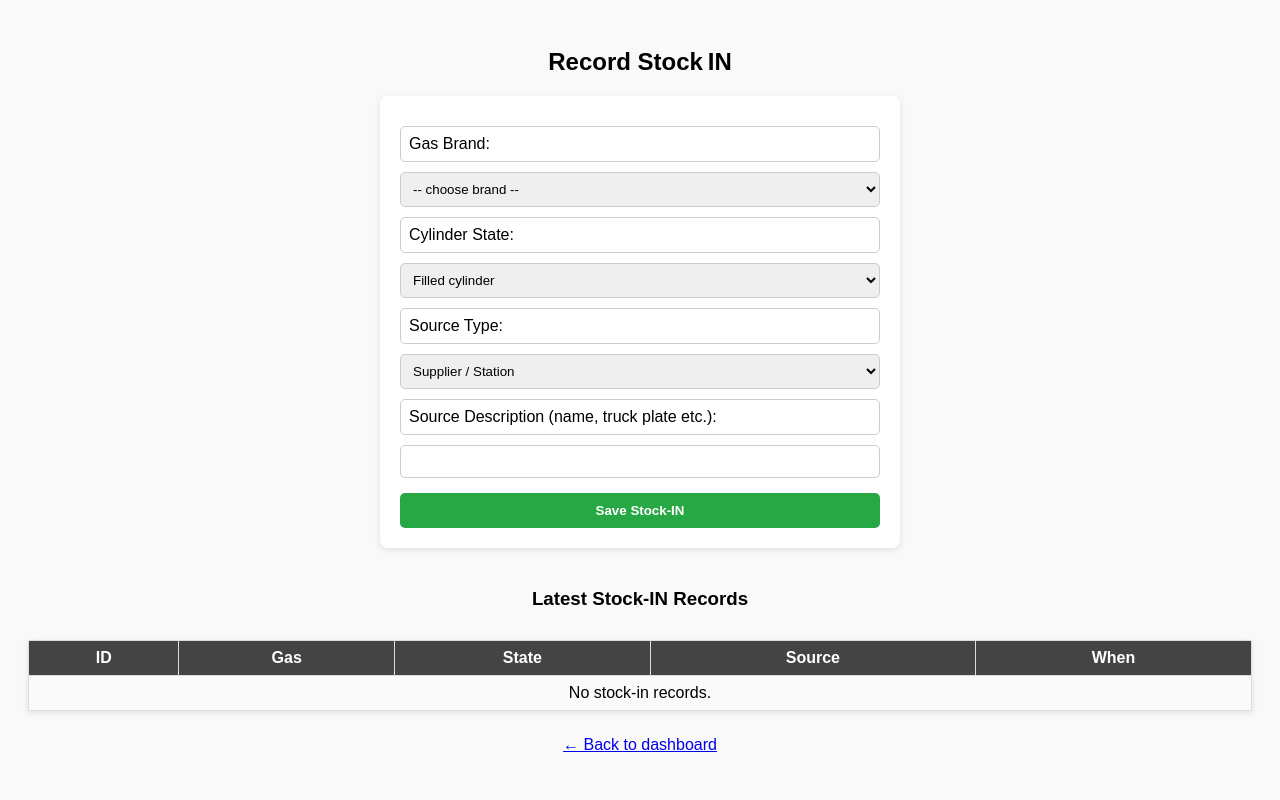
After one commit to nabiswa-cmd/gas-management, a Flask app: page /stock-in in a window 1280 px wide. The commit adds this page. Run offline with Flask 3, Linux system fonts and the light colour scheme; data that the repository does not hold is empty; some libraries are stand-ins or nearby versions.

Commit message:
Add files via upload

```diff
--- a/app.py
+++ b/app.py
@@ -146,38 +146,43 @@ def add_supplier():
             conn.rollback()
             flash(str(e), "error")
     return redirect(url_for('manage_pricing'))
-
 @app.route('/set-price', methods=['POST'])
 def set_price():
     comp_id = int(request.form['company_id'])
     gid_raw = request.form['gas_id']            # 'all_below', 'all_above', or number
     refill  = float(request.form['refill_price'] or 0)
-    full    = float(request.form['full_price']   or 0)
+    full    = float(request.form['full_price']  or 0)
 
     with get_connection() as conn, conn.cursor() as cur:
 
-        # — bulk options —
+        # ───────── bulk update rules ─────────────────────────────
         if gid_raw == "all_below":
+            # brands whose name *does NOT* contain “13”
             cur.execute("""
-                UPDATE company_gas_price
+                UPDATE company_gas_price AS cgp
                    SET refill_price = %s,
                        full_price   = %s,
                        last_updated = NOW()
-                 WHERE company_id = %s
-                   AND gas_id     < 25
+                FROM gas_table g
+               WHERE cgp.company_id = %s
+                 AND cgp.gas_id     = g.gas_id
+                 AND g.gas_name NOT ILIKE '%%13%%'
             """, (refill, full, comp_id))
 
         elif gid_raw == "all_above":
+            # brands whose name *does* contain “13”  (e.g. “Afri 13 kg”)
             cur.execute("""
-                UPDATE company_gas_price
+                UPDATE company_gas_price AS cgp
                    SET refill_price = %s,
                        full_price   = %s,
                        last_updated = NOW()
-                 WHERE company_id = %s
-                   AND gas_id     >= 25
+                FROM gas_table g
+               WHERE cgp.company_id = %s
+                 AND cgp.gas_id     = g.gas_id
+                 AND g.gas_name ILIKE '%%13%%'
             """, (refill, full, comp_id))
 
-        # — single brand —
+        # ───────── single‑brand path (unchanged) ────────────────
         else:
             gid = int(gid_raw)
             cur.execute("""
@@ -194,6 +199,8 @@ def set_price():
 
     flash("Price saved.", "success")
     return redirect(url_for('manage_pricing'))
+# ── show edit form ─────────────────────────────────────────────
+
 
 
 @app.route("/prepaid-list")
@@ -749,45 +756,64 @@ def add_gas_debt():
     return render_template('add_gas_debt.html', gas_id=gas_id, gas_name=gas_name, debt_list=debt_list)
 
 
-@app.route('/add-gas', methods=['GET', 'POST'])
-def add_gas():
-    conn = get_connection()
-    cur = conn.cursor()
-
-    if request.method == 'POST':
-        gas_name = request.form['gas_name'].strip()
-        empty_cylinders = request.form['empty_cylinders']
-        filled_cylinders = request.form['filled_cylinders']
-
-        if not gas_name or empty_cylinders is None or filled_cylinders is None:
-            flash("Please fill all fields.")
-            return redirect(url_for('add_gas'))
-
-        try:
-            empty_cylinders = int(empty_cylinders)
-            filled_cylinders = int(filled_cylinders)
-        except ValueError:
-            flash("Quantity fields must be numbers.")
-            return redirect(url_for('add_gas'))
-
-        # Insert into gas table (adjust table and column names)
+# -----------------------
+#   STOCK  IN   FORM + POST
+# -----------------------
+
+@app.route("/stock-in")
+def stock_in_page():
+    with get_connection() as conn, conn.cursor() as cur:
+        cur.execute("SELECT gas_id, gas_name FROM gas_table ORDER BY gas_name")
+        gases = cur.fetchall()
+
         cur.execute("""
-            INSERT INTO gas_table (gas_name, empty_cylinders, filled_cylinders)
-            VALUES (%s, %s, %s)
-        """, (gas_name, empty_cylinders, filled_cylinders))
-        conn.commit()
-
-        flash(f"Gas '{gas_name}' added successfully.")
-        return redirect(url_for('add_gas'))
-
-    # On GET, show all gases
-    cur.execute("SELECT gas_id, gas_name, empty_cylinders, filled_cylinders FROM gas_table ORDER BY gas_id")
-    gases = cur.fetchall()
-
-    cur.close()
-    conn.close()
-
-    return render_template('gas_form.html', gases=gases)
+            SELECT si.id, g.gas_name, si.cylinder_state,
+                   si.source_type, si.source_value, si.time_in
+            FROM   stock_in si
+            JOIN   gas_table g ON g.gas_id = si.gas_id
+            ORDER  BY si.time_in DESC
+            LIMIT 100
+        """)
+        records = cur.fetchall()
+
+    return render_template("stock_in.html", gases=gases, records=records)
+
+
+@app.post("/add-stock-in")
+def add_stock_in():
+    try:
+        gid   = int(request.form["gas_id"])
+        state = request.form["cylinder_state"]           # 'empty' / 'filled'
+        src_t = request.form["source_type"]              # 'supplier' / …
+        src_v = request.form["source_value"].strip()
+
+        with get_connection() as conn, conn.cursor() as cur:
+
+            # ── 1.  insert stock_in row
+            cur.execute("""
+                INSERT INTO stock_in (gas_id, cylinder_state, source_type, source_value)
+                VALUES (%s,%s,%s,%s)
+            """, (gid, state, src_t, src_v))
+
+            # ── 2.  update stock counts
+            if state == "filled":
+                cur.execute("UPDATE gas_table SET filled_cylinders = filled_cylinders + 1 WHERE gas_id=%s",(gid,))
+            else:
+                cur.execute("UPDATE gas_table SET empty_cylinders  = empty_cylinders  + 1 WHERE gas_id=%s",(gid,))
+
+            # ── 3.  log change
+            note = f"Stock‑IN ({state}) from {src_t}: {src_v}"
+            cur.execute("""
+                INSERT INTO stock_change (gas_id, action, quantity_change, notes)
+                VALUES (%s,'stock_in',1,%s)
+            """, (gid, note))
+
+            conn.commit()
+            flash("Stock‑in recorded ✅","success")
+    except Exception as e:
+        flash(f"Error: {e}","error")
+
+    return redirect(url_for("stock_in_page"))
 
 # --- SALES PAGE AND SUBMISSION ---
 from collections import defaultdict
@@ -1669,28 +1695,18 @@ def delete_kipsongo_gas(id):
 # --- EXTRA PAGES ---
 
 #  GET page
+# app.py  ─────────────────────────────────────────────
 from collections import defaultdict, namedtuple
-from datetime import datetime
+from datetime import datetime, date
+from flask import render_template, flash, redirect, url_for, request
 
 # ───────────────────────────────────────────────
-# GET /refill  – show form + history
-# ───────────────────────────────────────────────
-from collections import defaultdict, namedtuple
-from datetime import datetime
-
-# ───────────────────────────────────────────────
-# GET /refill  – show form + history
-# ───────────────────────────────────────────────
-from collections import defaultdict, namedtuple
-from datetime import datetime
-
-# ───────────────────────────────────────────────
-# GET /refill  – show form + history
+# GET  /refill  – show form + grouped history
 # ───────────────────────────────────────────────
 @app.route('/refill')
 def refill_page():
     with get_connection() as conn, conn.cursor() as cur:
-        # suppliers
+        # ①  suppliers
         cur.execute("""
             SELECT company_id, company_name
             FROM   buying_company
@@ -1701,7 +1717,7 @@ def refill_page():
             for c, n in cur.fetchall()
         ]
 
-        # gas brands   ← now includes Empty / Filled counts
+        # ②  gas brands (with current stock)
         cur.execute("""
             SELECT gas_id, gas_name, empty_cylinders, filled_cylinders
             FROM   gas_table
@@ -1712,50 +1728,61 @@ def refill_page():
             for g, gn, emp, fil in cur.fetchall()
         ]
 
-        # last 150 refill records
+        # ③  last 150 refill rows (newest first)
         cur.execute("""
-            SELECT DATE(r.refill_time)  AS d,
-                   r.refill_time::time   AS t,
-                   bc.company_name,
-                   g.gas_name,
-                   r.quantity,
-                   r.unit_price,
-                   r.total_cost
-            FROM   refill_table r
-            JOIN   buying_company bc ON r.company_id = bc.company_id
-            JOIN   gas_table     g  ON r.gas_id     = g.gas_id
-            ORDER  BY d DESC, r.refill_time DESC
+            SELECT
+                DATE(r.refill_time)        AS d,    -- day bucket
+                r.refill_time::time        AS t,    -- hh:mm:ss
+                bc.company_name,
+                g.gas_name,
+                r.quantity,
+                r.unit_price,
+                r.total_cost
+            FROM   refill_table  r
+            JOIN   buying_company bc ON bc.company_id = r.company_id
+            JOIN   gas_table      g  ON g.gas_id      = r.gas_id
+            ORDER  BY r.refill_time DESC
             LIMIT 150
         """)
         raw = cur.fetchall()
 
-    # ── build day → company → records structure for template
+    # ───────── Build nested structure → history[day][company] = list(records)
     HistoryRec = namedtuple("HistoryRec", "gas qty price total time")
-    day_map = defaultdict(lambda: defaultdict(list))
+    day_map: dict[date, dict[str, list[HistoryRec]]] = defaultdict(
+        lambda: defaultdict(list)
+    )
+
     for d, t, comp, gas, qty, price, total in raw:
-        day_map[d][comp].append(HistoryRec(gas, qty, float(price), float(total), t))
-
-    history = []
-    for d in sorted(day_map.keys(), reverse=True):
+        day_map[d][comp].append(
+            HistoryRec(gas, qty, float(price), float(total), t)
+        )
+
+    # Flatten into list‑of‑dicts for Jinja
+    history: list[dict] = []
+    for d in sorted(day_map.keys(), reverse=True):          # newest day first
         companies_group = []
         for comp in sorted(day_map[d].keys()):
             recs = day_map[d][comp]
             tot_qty  = sum(r.qty   for r in recs)
             tot_cost = sum(r.total for r in recs)
             companies_group.append({
-                "company":   comp,
-                "records":   recs,
-                "total_qty": tot_qty,
+                "company":    comp,
+                "records":    recs,
+                "total_qty":  tot_qty,
                 "total_cost": tot_cost
+            })
+        history.append({
+            "date":      d,
+            "companies": companies_group
         })
-    history.append({"date": d, "companies": companies_group})
 
     return render_template(
         "refill.html",
-        companies=companies,
-        gases=gases,
-        history=history
+        companies = companies,
+        gases     = gases,
+        history   = history
     )
+
 @app.route('/profit')
 def view_profit():
     with get_connection() as conn, conn.cursor() as cur:
@@ -1874,29 +1901,66 @@ def refill():
 
     return render_template("refill.html", gases=gases, companies=companies)
 
-@app.route("/gas-form")
-def gasform():
-    conn = get_connection()          # Call the function to get connection
-    cur = conn.cursor()              # Use cur or cursor consistently
-    cur.execute("SELECT gas_id, gas_name, empty_cylinders, filled_cylinders FROM gas_table ORDER BY gas_id")
-    gases = cur.fetchall()
-    cur.close()
-    conn.close()
-
-    # Assuming you want to render a template 'gas_form.html' with gases data
-    return render_template('gas_form.html', gases=gases)
-
-@app.route("/debug-gases")
-def debug_gases():
-    try:
-        with get_connection() as conn:
-            with conn.cursor() as cur:
-                cur.execute("SELECT * FROM gas_table;")
-                gases = cur.fetchall()
-        return f"Gas table: {gases}"
-    except Exception as e:
-        return f"Error fetching gas table: {e}"
-
+# -----------------------
+#  GAS  –  ADD / UPDATE / DELETE
+# -----------------------
+
+@app.route("/gas-form")                      # ➊ show page
+def gas_form():
+    with get_connection() as conn, conn.cursor() as cur:
+        cur.execute("""
+            SELECT gas_id, gas_name,
+                   empty_cylinders, filled_cylinders,
+                   (empty_cylinders + filled_cylinders) AS total
+            FROM   gas_table
+            ORDER  BY gas_id
+        """)
+        gases = cur.fetchall()
+    return render_template("gas_form.html", gases=gases)
+
+
+@app.post("/add-gas")                       # ➋ insert new brand
+def add_gas():
+    name   = request.form["gas_name"].strip()
+    empty  = int(request.form["empty_cylinders"]  or 0)
+    filled = int(request.form["filled_cylinders"] or 0)
+
+    with get_connection() as conn, conn.cursor() as cur:
+        cur.execute("""
+            INSERT INTO gas_table (gas_name, empty_cylinders, filled_cylinders)
+            VALUES (%s,%s,%s)
+        """, (name, empty, filled))
+        conn.commit()
+    flash("Gas added ✅", "success")
+    return redirect(url_for("gas_form"))
+
+
+@app.post("/update-gas/<int:gid>")          # ➌ update counts / name
+def update_gas(gid):
+    name   = request.form["gas_name"].strip()
+    empty  = int(request.form["empty_cylinders"]  or 0)
+    filled = int(request.form["filled_cylinders"] or 0)
+
+    with get_connection() as conn, conn.cursor() as cur:
+        cur.execute("""
+            UPDATE gas_table
+               SET gas_name = %s,
+                   empty_cylinders  = %s,
+                   filled_cylinders = %s
+             WHERE gas_id = %s
+        """, (name, empty, filled, gid))
+        conn.commit()
+    flash("Gas updated ✅", "success")
+    return redirect(url_for("gas_form"))
+
+
+@app.post("/delete-gas/<int:gid>")          # ➍ delete brand
+def delete_gas(gid):
+    with get_connection() as conn, conn.cursor() as cur:
+        cur.execute("DELETE FROM gas_table WHERE gas_id=%s", (gid,))
+        conn.commit()
+    flash("Gas deleted 🗑️", "success")
+    return redirect(url_for("gas_form"))
 # --- MAIN APP ---
 
 if __name__ == '__main__':
--- a/templates/dashboard.html
+++ b/templates/dashboard.html
@@ -84,6 +84,10 @@
     <form action="/prepaid-list" method="get">
         <button type="submit" class="card-btn"><i class="fas fa-list"></i>Pre‑Pay Records</button>
     </form>
+    <form action="/stock-in" method="get">
+   <button type="submit" class="card-btn"><i class="fas fa-sign-in-alt"></i>Stock IN</button>
+</form>
+
 
     <a href="{{ url_for('view_logs') }}" class="card-btn"><i class="fas fa-history"></i>Stock Logs</a>
 
--- /dev/null
+++ b/templates/stock_in.html
@@ -0,0 +1,79 @@
+<!DOCTYPE html>
+<html>
+<head>
+  <title>Stock‑IN</title>
+  <meta name="viewport" content="width=device-width,initial-scale=1">
+  <style>
+    body{font-family:Arial;padding:20px;background:#f9f9f9}
+    form{max-width:480px;margin:auto;background:#fff;padding:20px;border-radius:8px;
+         box-shadow:0 2px 6px rgba(0,0,0,.1)}
+    label,select,input{display:block;width:100%;margin-top:10px;padding:8px;
+         border:1px solid #ccc;border-radius:5px;box-sizing:border-box}
+    button{margin-top:15px;width:100%;padding:10px;background:#28a745;color:#fff;
+           border:none;border-radius:5px;font-weight:bold}
+    table{width:100%;border-collapse:collapse;margin-top:30px;background:#fff;
+          box-shadow:0 2px 6px rgba(0,0,0,.1)}
+    th,td{padding:8px;border:1px solid #ddd;text-align:center}
+    th{background:#444;color:#fff}
+    tr:nth-child(even){background:#fafafa}
+    .msg{margin:auto;text-align:center}
+  </style>
+</head>
+<body>
+
+<h2 style="text-align:center">Record Stock IN</h2>
+
+{% with messages = get_flashed_messages(with_categories=true) %}
+  {% for cat,msg in messages %}
+     <p class="msg" style="color:{{'red' if cat=='error' else 'green'}}">{{ msg }}</p>
+  {% endfor %}
+{% endwith %}
+
+<form action="{{ url_for('add_stock_in') }}" method="post">
+    <label>Gas Brand:</label>
+    <select name="gas_id" required>
+        <option value="">-- choose brand --</option>
+        {% for g in gases %}
+          <option value="{{ g[0] }}">{{ g[1] }}</option>
+        {% endfor %}
+    </select>
+
+    <label>Cylinder State:</label>
+    <select name="cylinder_state" required>
+        <option value="filled">Filled cylinder</option>
+        <option value="empty">Empty cylinder</option>
+    </select>
+
+    <label>Source Type:</label>
+    <select name="source_type" required>
+        <option value="supplier">Supplier / Station</option>
+        <option value="internal">Internal move</option>
+        <option value="customer">Customer return</option>
+    </select>
+
+    <label>Source Description (name, truck plate etc.):</label>
+    <input name="source_value" required>
+
+    <button type="submit">Save Stock‑IN</button>
+</form>
+
+<h3 style="text-align:center;margin-top:40px">Latest Stock‑IN Records</h3>
+<table>
+  <tr><th>ID</th><th>Gas</th><th>State</th><th>Source</th><th>When</th></tr>
+  {% for r in records %}
+     <tr>
+       <td>{{ r.id }}</td>
+       <td>{{ r.gas_name }}</td>
+       <td>{{ r.cylinder_state }}</td>
+       <td>{{ r.source_type }} : {{ r.source_value }}</td>
+      <td>{{ r[5].strftime('%Y‑%m‑%d %H:%M') }}</td>
+
+     </tr>
+  {% else %}
+     <tr><td colspan="5">No stock‑in records.</td></tr>
+  {% endfor %}
+</table>
+
+<a href="{{ url_for('dashboard') }}" style="display:block;text-align:center;margin-top:25px;">← Back to dashboard</a>
+</body>
+</html>
```
Also changed, not shown: profit.py (+6 -12 lines), setup_db.py (+8 -8 lines), templates/edit_gas.html (added, +37 -0 lines), templates/gas_form.html (+50 -101 lines).
